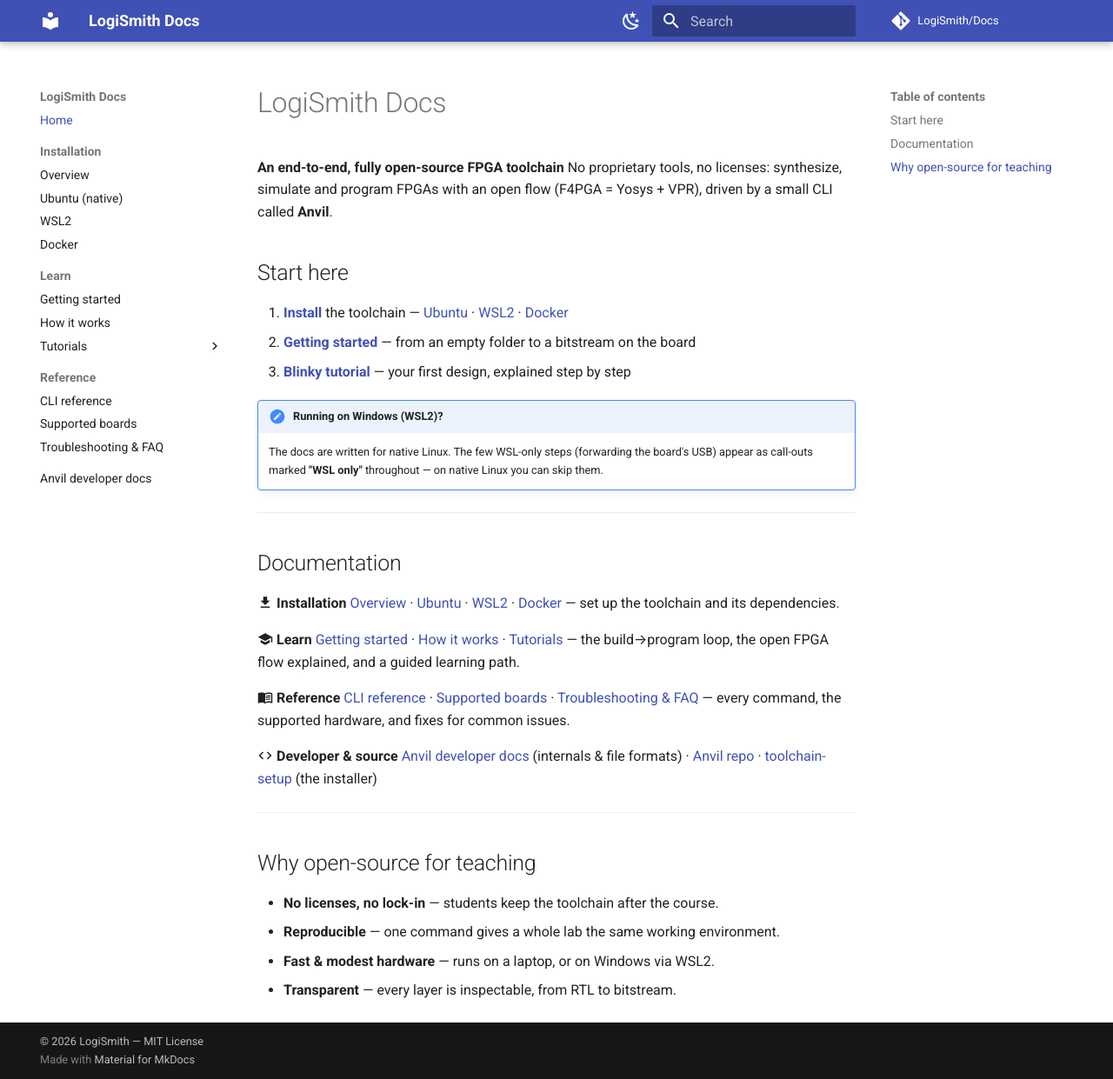
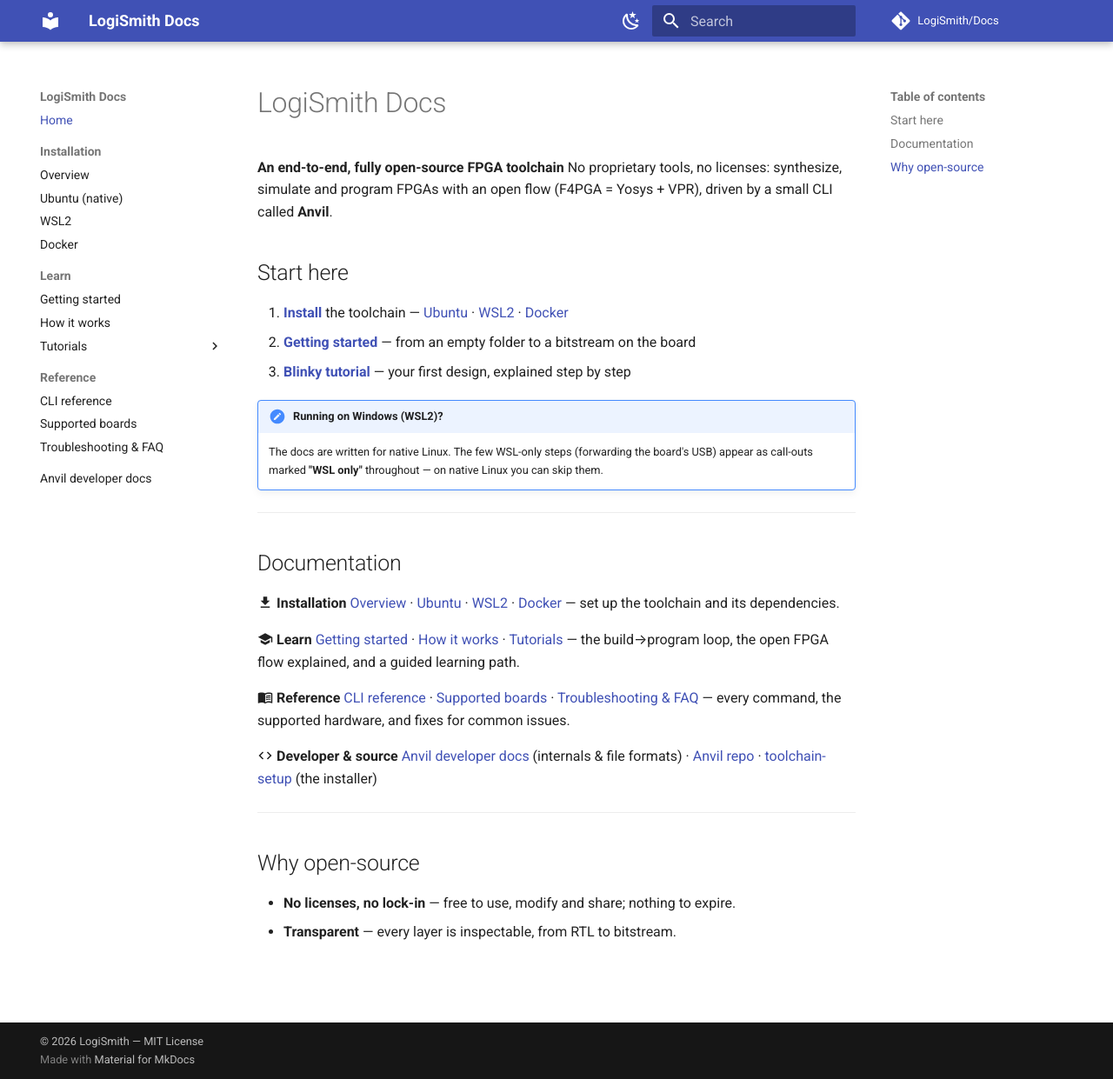
Before and after one commit to LogiSmith/Docs, an MkDocs documentation site: the page built from docs/index.md, in a window 1280 px wide and 1241 px high. Shown: the whole window at 87% size. Built offline with MkDocs 1.6.1 and Material for MkDocs 9.7.7, drawn with Linux system fonts in a browser that asks for light colours; comment, search, counter and statistics services are not loaded.

```diff
--- a/docs/index.md
+++ b/docs/index.md
@@ -40,9 +40,7 @@ small CLI called **Anvil**.
 
 ---
 
-## Why open-source for teaching
+## Why open-source
 
-- **No licenses, no lock-in** — students keep the toolchain after the course.
-- **Reproducible** — one command gives a whole lab the same working environment.
-- **Fast & modest hardware** — runs on a laptop, or on Windows via WSL2.
+- **No licenses, no lock-in** — free to use, modify and share; nothing to expire.
 - **Transparent** — every layer is inspectable, from RTL to bitstream.
```
